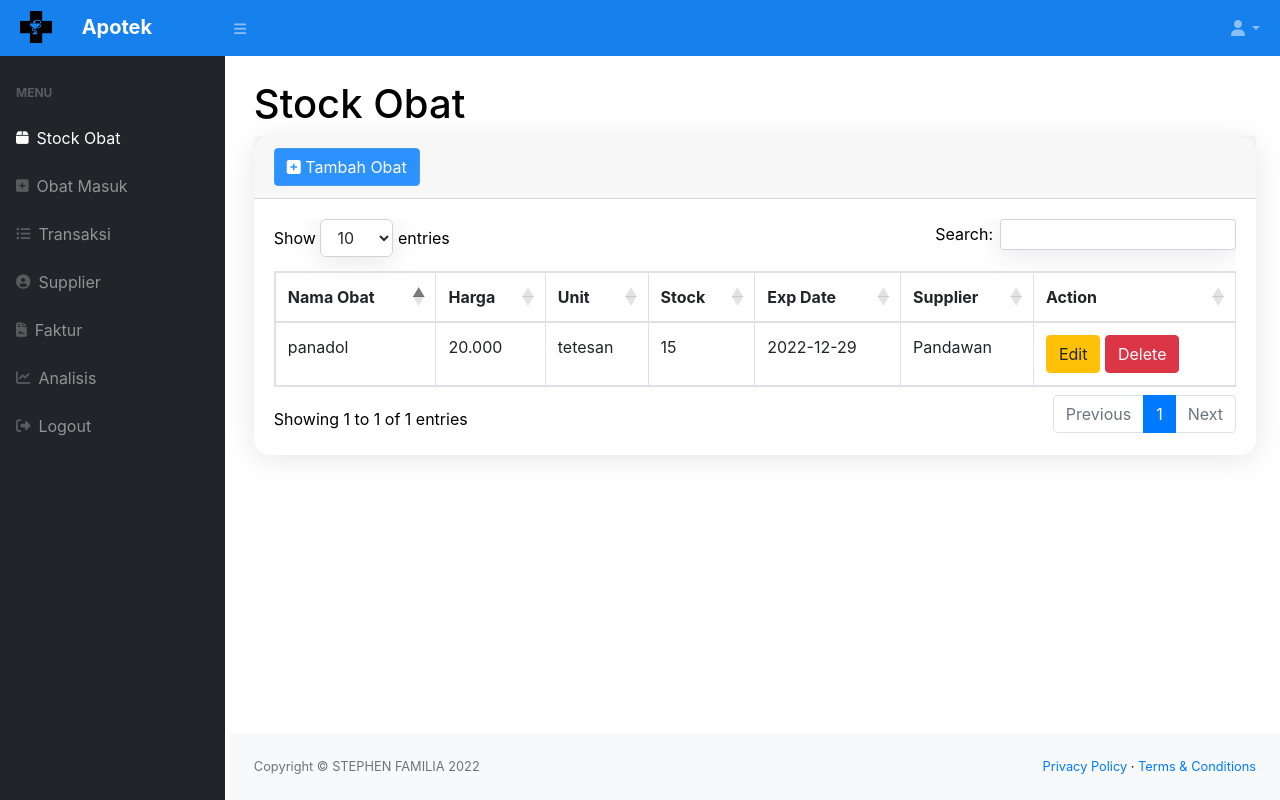
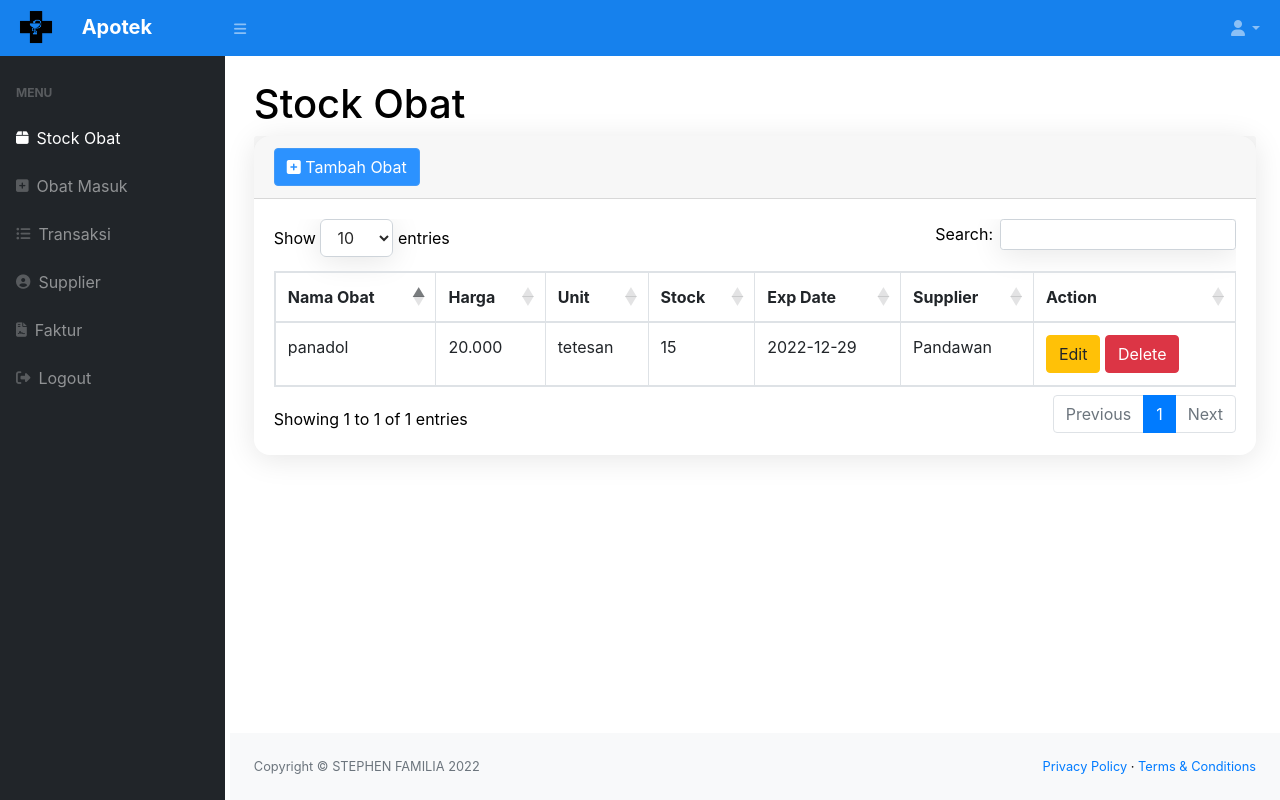
Before and after one commit to Lunatixcz/web-apotek, a PHP site: page /index.php in a window 1280 px wide. Run offline with PHP 8.4, Linux system fonts and the light colour scheme; a user stored in the database is signed in; data comes from the database, SQL or seed files in the repository; some libraries are stand-ins or nearby versions.

Commit message:
Update nav.php

```diff
--- a/nav.php
+++ b/nav.php
@@ -58,10 +58,10 @@
             Faktur
           </a>
 
-          <a class="nav-link" href="analisis.php">
+          <!-- <a class="nav-link" href="analisis.php">
             <div class="sb-nav-link-icon"><i class="fas fa-line-chart"></i></div>
             Analisis
-          </a>
+          </a> -->
 
           <a class="nav-link" href="logout.php">
             <div class="sb-nav-link-icon"><i class="fa-solid fa-right-from-bracket"></i></div>
```
